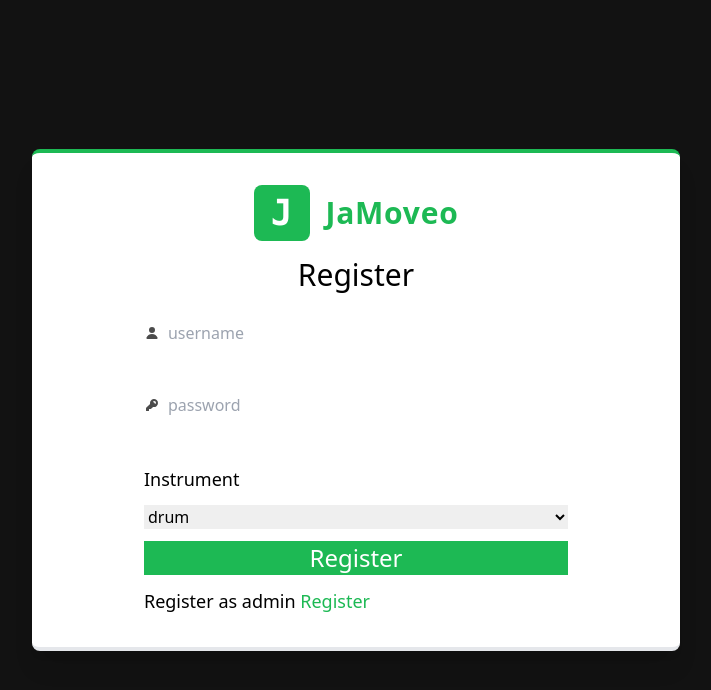
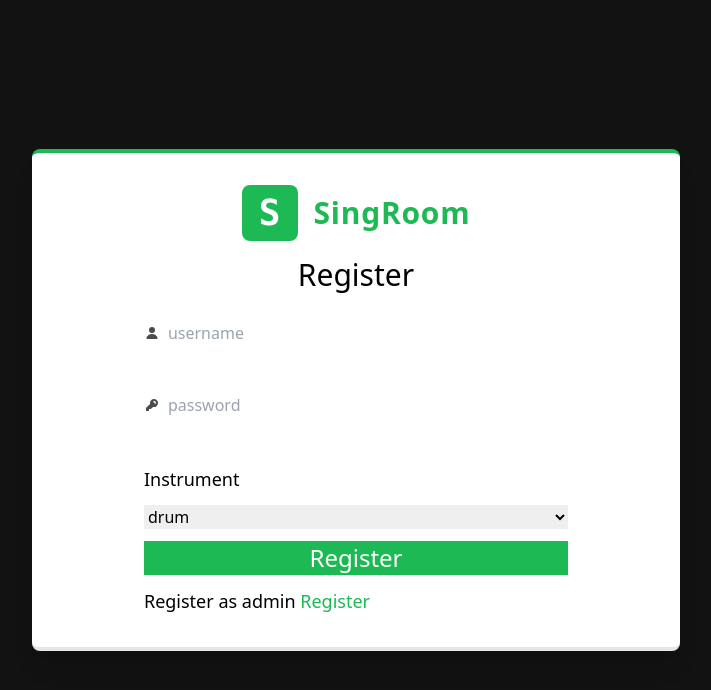
Before and after one commit to Amir2210/JaMoveo-Frontend, a React (Vite) app: page /sign-up-page in a window 1280 px wide. Shown: the top 690 px of the page, without its empty margins (284-995 px from the left). Built offline with nearby package versions, Linux system fonts and the light colour scheme; no server answers.

Commit message:
Change alll titles

```diff
--- a/src/pages/AdminSearchSong.jsx
+++ b/src/pages/AdminSearchSong.jsx
@@ -66,8 +66,8 @@ export function AdminSearchSong() {
     <section className='main-bg min-h-screen'>
       <div className="small-container sm:big-container">
         <div className='navbar py-6'>
-          <div className='text-4xl secondary-bg flex text-white font-mono font-bold size-14 justify-center items-center rounded-lg'>J</div>
-          <div className='ml-4 text-3xl font-bold tracking-wide text-white'>jaMoveo</div>
+          <div className='text-4xl secondary-bg flex text-white font-mono font-bold size-14 justify-center items-center rounded-lg'>S</div>
+          <div className='ml-4 text-3xl font-bold tracking-wide text-white'>SingRoom</div>
           <button onClick={onLogout} className='text-2xl capitalize ml-auto secondary-bg flex text-white font-semibold justify-center items-center rounded-lg p-2'>logout</button>
         </div>
 
--- a/src/pages/HomeIndex.jsx
+++ b/src/pages/HomeIndex.jsx
@@ -5,8 +5,8 @@ export function HomeIndex() {
     <section className='main-bg min-h-screen'>
       <div className="small-container sm:big-container">
         <div className='navbar py-6'>
-          <div className='text-4xl secondary-bg flex text-white font-mono font-bold size-14 justify-center items-center rounded-lg'>J</div>
-          <div className=' ml-4 text-3xl font-bold tracking-wide text-white'>jaMoveo</div>
+          <div className='text-4xl secondary-bg flex text-white font-mono font-bold size-14 justify-center items-center rounded-lg'>S</div>
+          <div className=' ml-4 text-3xl font-bold tracking-wide text-white'>SingRoom</div>
         </div>
         <div className='grid sm:grid-cols-2 gap-10 mt-5 sm:mt-20 text-[#B3B3B3]'>
           <div>
--- a/src/pages/LiveSong.jsx
+++ b/src/pages/LiveSong.jsx
@@ -78,8 +78,8 @@ export function LiveSong() {
     <section className='main-bg' ref={scrollRef} style={{ maxHeight: '100vh', overflowY: 'auto' }}>
       <div className="small-container sm:big-container">
         <div className='navbar py-6'>
-          <div className='text-4xl secondary-bg flex text-white font-mono font-bold size-14 justify-center items-center rounded-lg'>J</div>
-          <div className='ml-4 text-3xl font-bold tracking-wide text-white'>jaMoveo</div>
+          <div className='text-4xl secondary-bg flex text-white font-mono font-bold size-14 justify-center items-center rounded-lg'>S</div>
+          <div className='ml-4 text-3xl font-bold tracking-wide text-white'>SingRoom</div>
         </div>
         <div className='grid sm:grid-cols-2 gap-10 mt-5 sm:mt-20 text-[#B3B3B3]'>
           <div>
--- a/src/pages/Login.jsx
+++ b/src/pages/Login.jsx
@@ -37,8 +37,8 @@ export function Login() {
     <section className='main-bg h-screen flex flex-col justify-center items-center px-10'>
       <form onSubmit={onLogin} className='sm:bg-white sm:px-28 py-8 rounded-lg sm:border-solid sm:border-y-4 sm:border-t-[#1DB954] sm:shadow-xl'>
         <Link to={'/'} className=' flex justify-center items-center'>
-          <div className=' flex text-4xl secondary-bg text-white font-mono font-bold size-14 justify-center items-center rounded-lg'>J</div>
-          <div className=' ml-4 text-3xl font-bold tracking-wide secondary-txt'>JaMoveo</div>
+          <div className=' flex text-4xl secondary-bg text-white font-mono font-bold size-14 justify-center items-center rounded-lg'>S</div>
+          <div className=' ml-4 text-3xl font-bold tracking-wide secondary-txt'>SingRoom</div>
         </Link>
         <div className='flex justify-center items-center'>
           <h1 className='text-white sm:text-black text-3xl my-4 capitalize'>login</h1>
--- a/src/pages/SignUp.jsx
+++ b/src/pages/SignUp.jsx
@@ -53,8 +53,8 @@ export function SignUp() {
     <section className='main-bg h-screen flex flex-col justify-center items-center px-10'>
       <form onSubmit={onSubmit} className='sm:bg-white sm:px-28 py-8 rounded-lg sm:border-solid sm:border-y-4 sm:border-t-[#1DB954] sm:shadow-xl'>
         <Link to={'/'} className=' flex justify-center items-center'>
-          <div className=' flex text-4xl secondary-bg text-white font-mono font-bold size-14 justify-center items-center rounded-lg'>J</div>
-          <div className=' ml-4 text-3xl font-bold tracking-wide secondary-txt'>JaMoveo</div>
+          <div className=' flex text-4xl secondary-bg text-white font-mono font-bold size-14 justify-center items-center rounded-lg'>S</div>
+          <div className=' ml-4 text-3xl font-bold tracking-wide secondary-txt'>SingRoom</div>
         </Link>
         <div className='flex justify-center items-center'>
           <h1 className='text-white sm:text-black text-3xl my-4 capitalize'>register</h1>
--- a/src/pages/SignUpAdmin.jsx
+++ b/src/pages/SignUpAdmin.jsx
@@ -51,8 +51,8 @@ export function SignUpAdmin() {
     <section className='main-bg h-screen flex flex-col justify-center items-center px-10'>
       <form onSubmit={onSubmit} className='sm:bg-white sm:px-28 py-8 rounded-lg sm:border-solid sm:border-y-4 sm:border-t-[#1DB954] sm:shadow-xl'>
         <Link to={'/'} className=' flex justify-center items-center'>
-          <div className=' flex text-4xl secondary-bg text-white font-mono font-bold size-14 justify-center items-center rounded-lg'>J</div>
-          <div className=' ml-4 text-3xl font-bold tracking-wide secondary-txt'>JaMoveo</div>
+          <div className=' flex text-4xl secondary-bg text-white font-mono font-bold size-14 justify-center items-center rounded-lg'>S</div>
+          <div className=' ml-4 text-3xl font-bold tracking-wide secondary-txt'>SingRoom</div>
         </Link>
         <div className='flex justify-center items-center'>
           <h1 className='text-white sm:text-black text-3xl my-4 capitalize'>register as admin</h1>
--- a/src/pages/WaitingRoom.jsx
+++ b/src/pages/WaitingRoom.jsx
@@ -31,8 +31,8 @@ export function WaitingRoom() {
     <section className='main-bg h-screen'>
       <div className="small-container sm:big-container">
         <div className='navbar py-6'>
-          <div className='text-4xl secondary-bg flex text-white font-mono font-bold size-14 justify-center items-center rounded-lg'>J</div>
-          <div className=' ml-4 text-3xl font-bold tracking-wide text-white'>jaMoveo</div>
+          <div className='text-4xl secondary-bg flex text-white font-mono font-bold size-14 justify-center items-center rounded-lg'>S</div>
+          <div className=' ml-4 text-3xl font-bold tracking-wide text-white'>SingRoom</div>
           <button onClick={onLogout} className='text-2xl capitalize ml-auto secondary-bg flex text-white font-semibold justify-center items-center rounded-lg p-2'>logout</button>
         </div>
         <div className='grid sm:grid-cols-2 gap-10 mt-5 sm:mt-20 text-[#B3B3B3]'>
```
